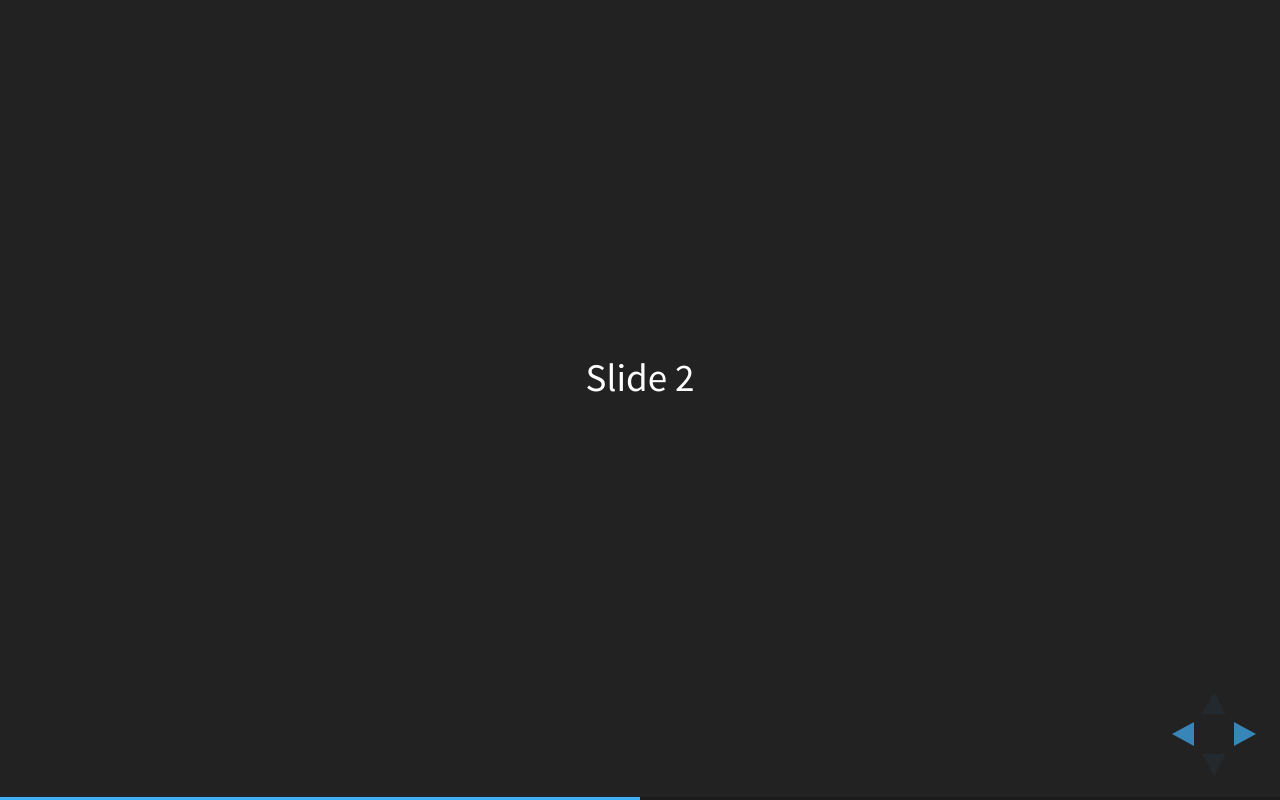
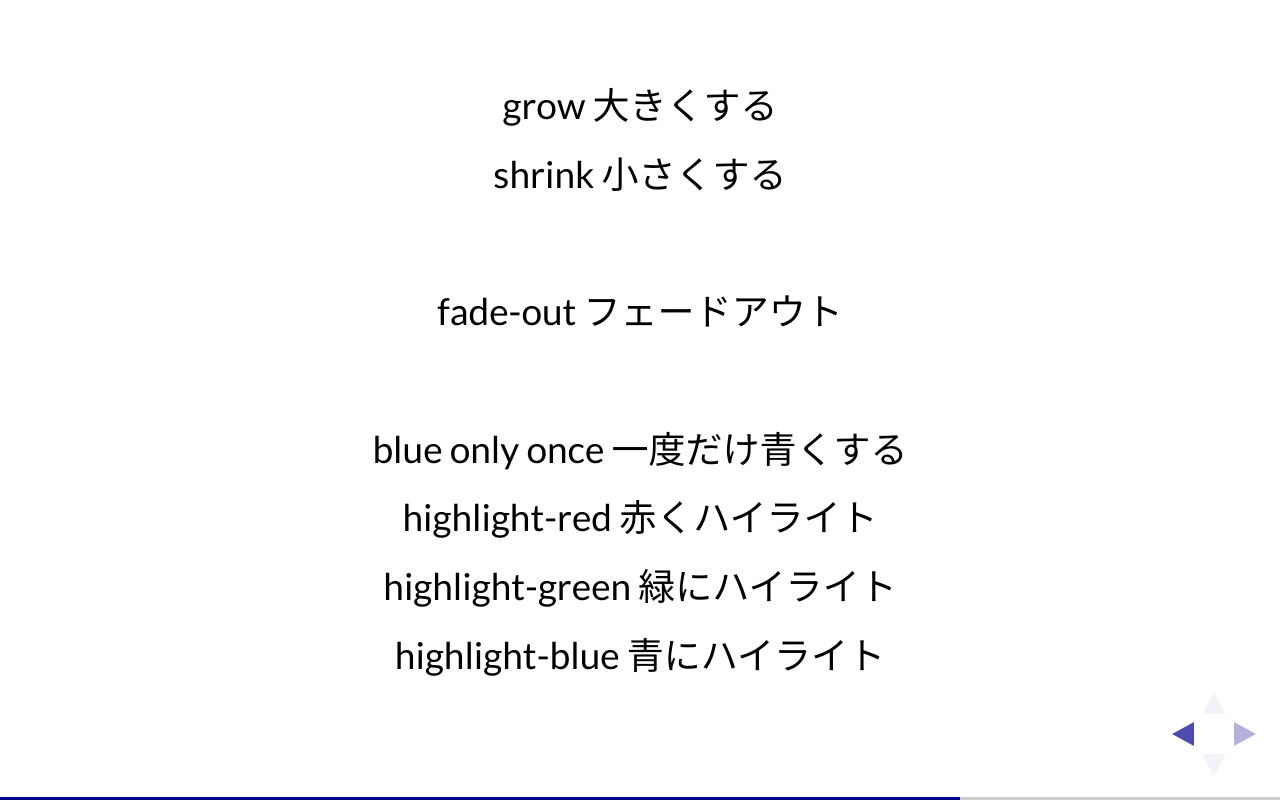
Before and after one commit to fuminya/myfiles, a website: page slide-template/index.html in a window 1280 px wide. Both pictures are taken after a click on the button 1251 px from the left and 734 px from the top of the page. Drawn offline with Linux system fonts and the light colour scheme; a web font is replaced by a local one.

Commit message:
update サンプル追加

```diff
--- a/slide-template/index.html
+++ b/slide-template/index.html
@@ -7,7 +7,7 @@
 		<title>スライドテンプレート</title>
 
 		<link rel="stylesheet" href="vendor/reveal.js/css/reveal.css">
-		<link rel="stylesheet" href="vendor/reveal.js/css/theme/black.css">
+		<link rel="stylesheet" href="vendor/reveal.js/css/theme/simple.css">
 
 		<!-- Theme used for syntax highlighting of code -->
 		<link rel="stylesheet" href="vendor/reveal.js/lib/css/zenburn.css">
@@ -19,8 +19,35 @@
 	<body>
 		<div class="reveal">
 			<div class="slides">
-				<section>Slide 1</section>
-				<section>Slide 2</section>
+				<section data-markdown data-separator="---$" data-separator-vertical=">>>$"
+					data-transition="zoom" style="text-align : left;">
+					## markdown
+
+					>>>
+
+					* separator
+					* hogehoge
+
+					>>>
+
+					* vertical
+					* fugafuga
+
+				</section>
+				<section>
+					<p class="fragment grow">grow 大きくする</p>
+          <p class="fragment shrink">shrink 小さくする</p>
+          <p class="fragment roll-in">roll-in 回転しながら表示</p>
+          <p class="fragment fade-out">fade-out フェードアウト</p>
+          <p class="fragment current-visible">visible only once 一度だけ表示</p>
+          <p class="fragment highlight-current-blue">blue only once 一度だけ青くする</p>
+          <p class="fragment highlight-red">highlight-red 赤くハイライト</p>
+          <p class="fragment highlight-green">highlight-green 緑にハイライト</p>
+          <p class="fragment highlight-blue">highlight-blue 青にハイライト</p>
+          <p class="fragment fade-in">
+              <span class="fragment fade-out">フェードイン・フェードアウト</span>
+          </p>
+				</section>
         <section data-markdown="./md/slide1.md">
         </section>
 			</div>
```
